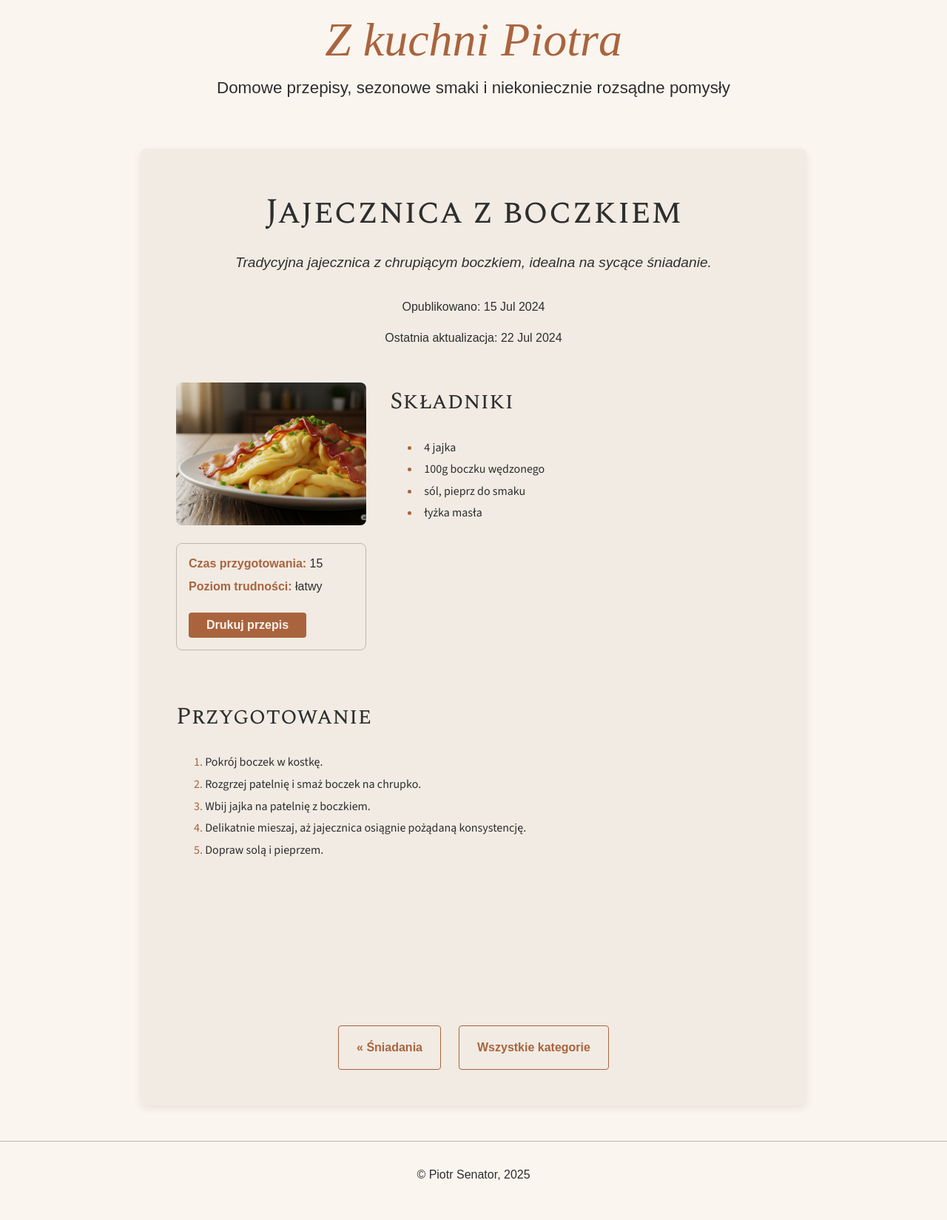
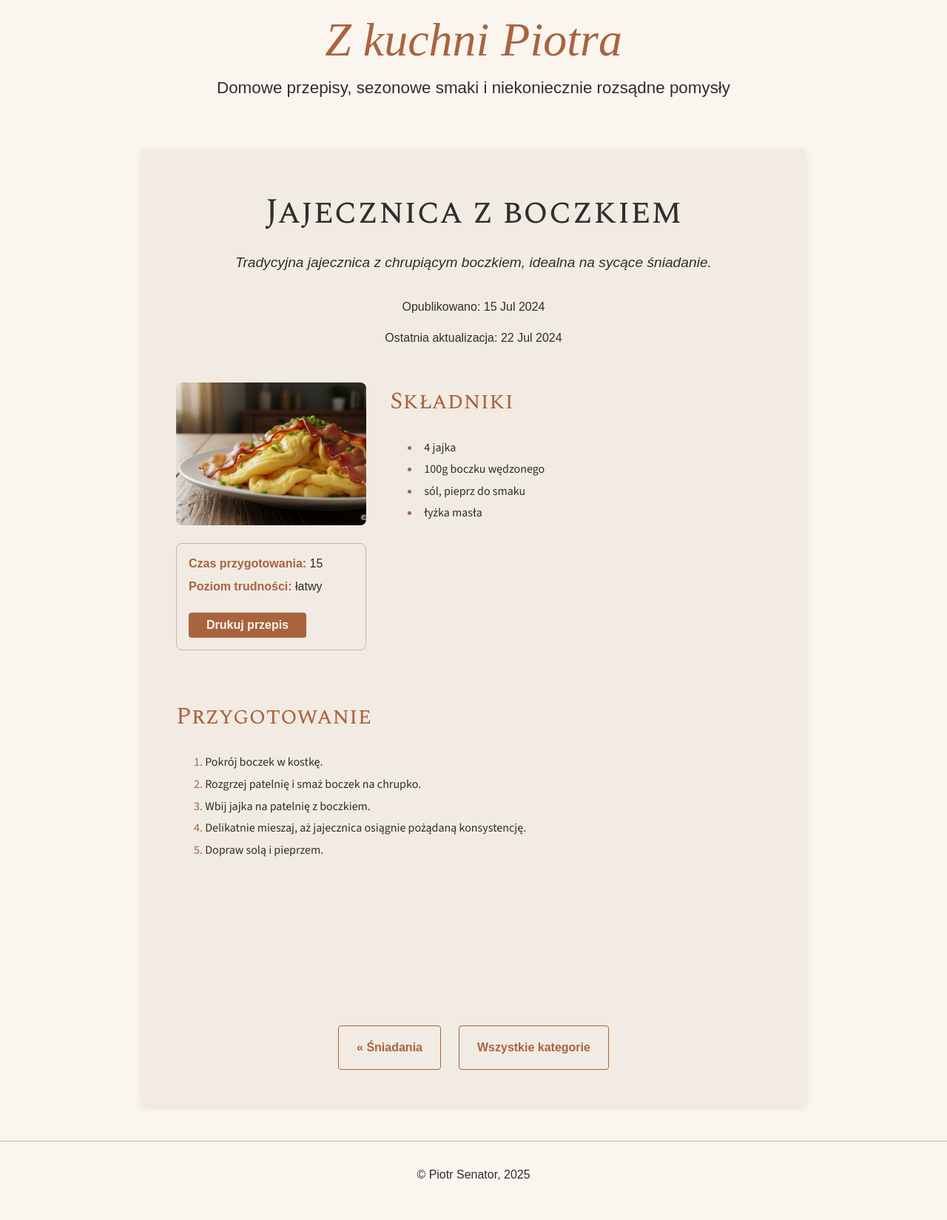
Before and after one commit to piotrsenator/kuchnia, a Jekyll site: the page built from _recipes/jajecznica-z-boczkiem.md, in a window 1280 px wide. Shown: the whole page at 74% size. Built offline with Jekyll 4.4.1, drawn with Linux system fonts in a browser that asks for light colours; some web fonts are replaced.

Commit message:
Update style.css

```diff
--- a/assets/css/style.css
+++ b/assets/css/style.css
@@ -616,7 +616,6 @@ blockquote {
     font-family: var(--font-family-headings);
     font-size: 2rem; /* Dopasuj rozmiar do reszty nagłówków */
     margin-bottom: var(--spacing-md);
-    color: var(--color-text-dark);
 }
 
 .recipe-ingredients ul,
```
